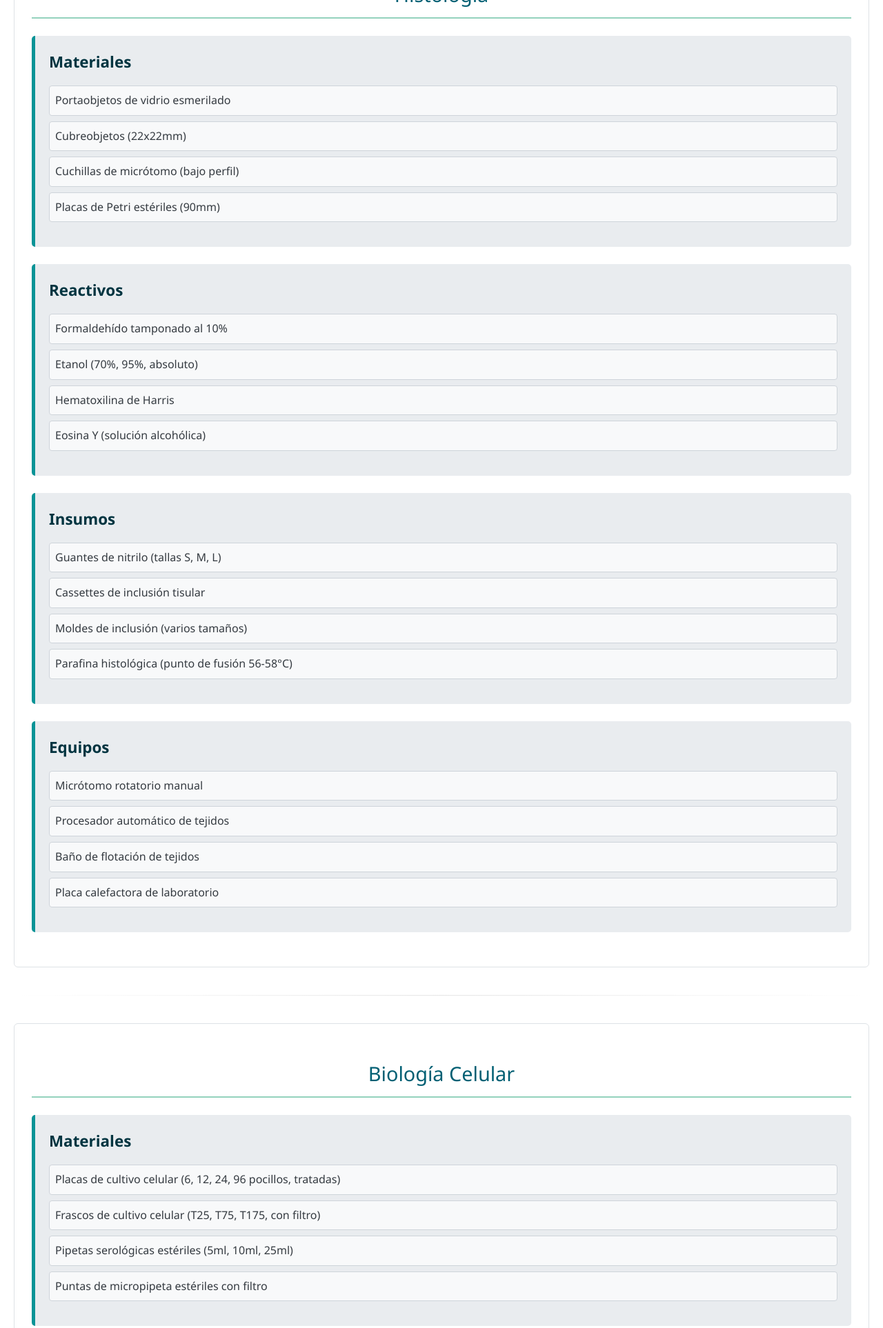
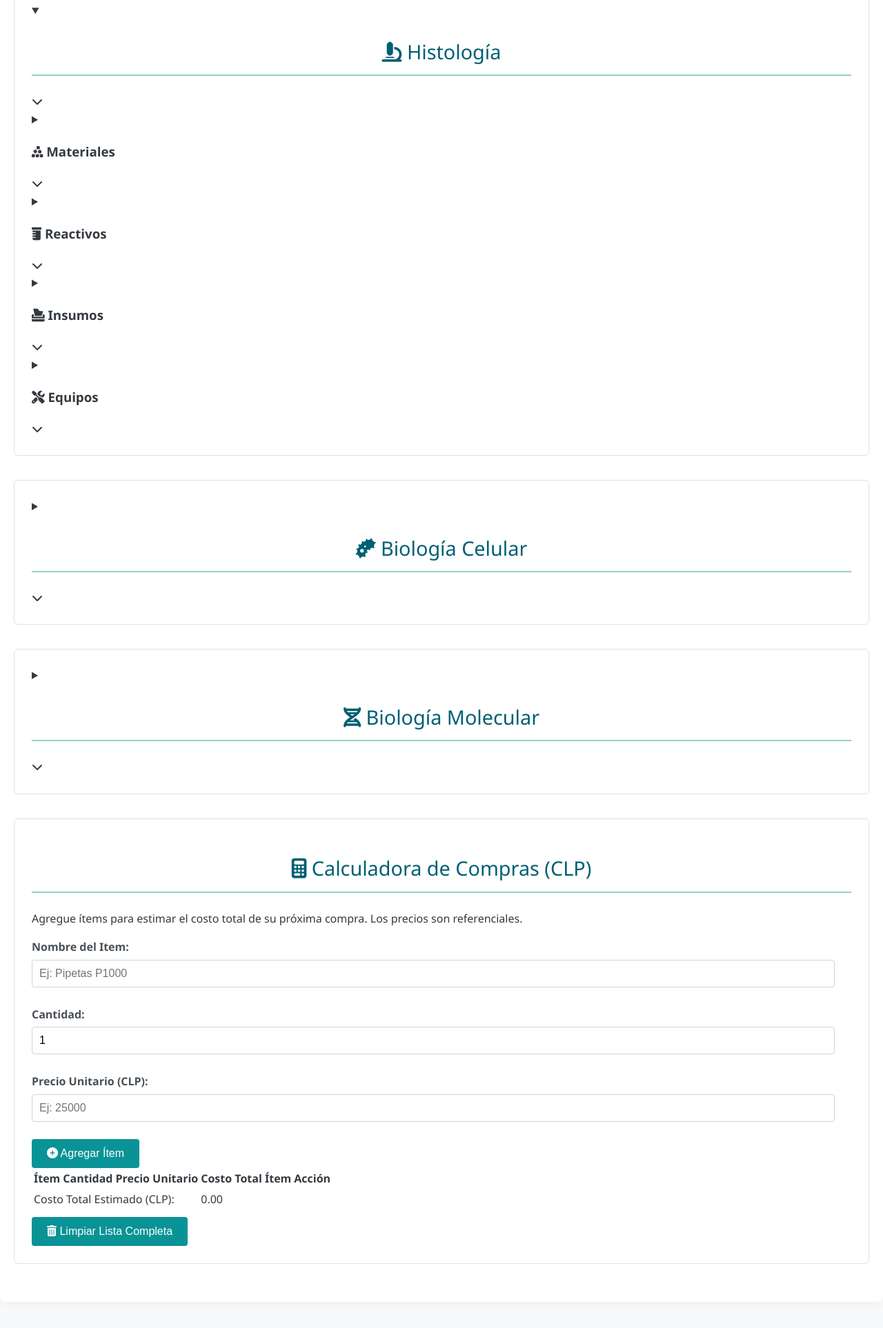
Before and after one commit to Leolib87/Materia-Vida-y-Mentes-, a plain HTML site: page index.html in a window 1280 px wide. Shown: the part 235-2161 px from the top of the page at 69% size. Drawn offline with Linux system fonts and the light colour scheme.

Commit message:
Update index.html

```diff
--- a/index.html
+++ b/index.html
@@ -3,103 +3,127 @@
 <head>
     <meta charset="UTF-8">
     <meta name="viewport" content="width=device-width, initial-scale=1.0">
-    <title>Gestión de Laboratorio Avanzada</title>
+    <title>Gestión de Laboratorio Integral - Estilo Avanzado</title>
+    <link href="https://fonts.googleapis.com/css2?family=Inter:wght@400;500;600;700&display=swap" rel="stylesheet">
+    <link rel="stylesheet" href="https://cdnjs.cloudflare.com/ajax/libs/font-awesome/6.5.1/css/all.min.css">
     <link rel="stylesheet" href="style.css">
 </head>
-<body>
-    <header>
-        <h1>Gestión de Inventario de Laboratorio 🔬</h1>
+<body class="antialiased">
+
+    <header class="app-header">
+        <div class="container">
+            <h1 class="main-title">
+                <i class="fas fa-cogs header-icon"></i> Gestión Integral de Laboratorio
+            </h1>
+            <p class="subtitle">
+                Inventario Dinámico y Calculadora de Compras Optimizada
+            </p>
+        </div>
     </header>
 
-    <main>
-        <section id="laboratorio-histologia">
-            <h2>Histología</h2>
-            <div class="categoria">
-                <h3>Materiales</h3>
-                <ul></ul>
+    <main class="container">
+
+        <section id="laboratorio-histologia" class="lab-area-section card">
+            <details class="lab-area-details" open>
+                <summary class="lab-area-summary">
+                    <h2><i class="fas fa-microscope area-icon"></i> Histología</h2>
+                    <i class="fas fa-chevron-down accordion-arrow"></i>
+                </summary>
+                <div class="area-content">
+                    <details class="categoria-details" data-category="Materiales"><summary class="categoria-summary"><h3><i class="fas fa-cubes-stacked category-icon"></i> Materiales</h3><i class="fas fa-chevron-down accordion-arrow"></i></summary><ul class="inventory-list"></ul></details>
+                    <details class="categoria-details" data-category="Reactivos"><summary class="categoria-summary"><h3><i class="fas fa-prescription-bottle category-icon"></i> Reactivos</h3><i class="fas fa-chevron-down accordion-arrow"></i></summary><ul class="inventory-list"></ul></details>
+                    <details class="categoria-details" data-category="Insumos"><summary class="categoria-summary"><h3><i class="fas fa-box-tissue category-icon"></i> Insumos</h3><i class="fas fa-chevron-down accordion-arrow"></i></summary><ul class="inventory-list"></ul></details>
+                    <details class="categoria-details" data-category="Equipos"><summary class="categoria-summary"><h3><i class="fas fa-tools category-icon"></i> Equipos</h3><i class="fas fa-chevron-down accordion-arrow"></i></summary><ul class="inventory-list"></ul></details>
                 </div>
-            <div class="categoria">
-                <h3>Reactivos</h3>
-                <ul></ul>
-            </div>
-            <div class="categoria">
-                <h3>Insumos</h3>
-                <ul></ul>
-            </div>
-            <div class="categoria">
-                <h3>Equipos</h3>
-                <ul></ul>
-            </div>
+            </details>
         </section>
 
-        <hr>
-
-        <section id="laboratorio-biologia-celular">
-            <h2>Biología Celular</h2>
-            <div class="categoria">
-                <h3>Materiales</h3>
-                <ul></ul>
+        <section id="laboratorio-biologia-celular" class="lab-area-section card">
+            <details class="lab-area-details">
+                <summary class="lab-area-summary">
+                    <h2><i class="fas fa-bacterium area-icon"></i> Biología Celular</h2>
+                    <i class="fas fa-chevron-down accordion-arrow"></i>
+                </summary>
+                <div class="area-content">
+                    <details class="categoria-details" data-category="Materiales"><summary class="categoria-summary"><h3><i class="fas fa-cubes-stacked category-icon"></i> Materiales</h3><i class="fas fa-chevron-down accordion-arrow"></i></summary><ul class="inventory-list"></ul></details>
+                    <details class="categoria-details" data-category="Reactivos"><summary class="categoria-summary"><h3><i class="fas fa-prescription-bottle category-icon"></i> Reactivos</h3><i class="fas fa-chevron-down accordion-arrow"></i></summary><ul class="inventory-list"></ul></details>
+                    <details class="categoria-details" data-category="Insumos"><summary class="categoria-summary"><h3><i class="fas fa-box-tissue category-icon"></i> Insumos</h3><i class="fas fa-chevron-down accordion-arrow"></i></summary><ul class="inventory-list"></ul></details>
+                    <details class="categoria-details" data-category="Equipos"><summary class="categoria-summary"><h3><i class="fas fa-tools category-icon"></i> Equipos</h3><i class="fas fa-chevron-down accordion-arrow"></i></summary><ul class="inventory-list"></ul></details>
                 </div>
-            <div class="categoria">
-                <h3>Reactivos</h3>
-                <ul></ul>
-            </div>
-            <div class="categoria">
-                <h3>Insumos</h3>
-                <ul></ul>
-            </div>
-            <div class="categoria">
-                <h3>Equipos</h3>
-                <ul></ul>
-            </div>
+            </details>
         </section>
 
-        <hr>
-
-        <section id="laboratorio-biologia-molecular">
-            <h2>Biología Molecular</h2>
-            <div class="categoria">
-                <h3>Materiales</h3>
-                <ul></ul>
+        <section id="laboratorio-biologia-molecular" class="lab-area-section card">
+            <details class="lab-area-details">
+                <summary class="lab-area-summary">
+                    <h2><i class="fas fa-dna area-icon"></i> Biología Molecular</h2>
+                    <i class="fas fa-chevron-down accordion-arrow"></i>
+                </summary>
+                <div class="area-content">
+                    <details class="categoria-details" data-category="Materiales"><summary class="categoria-summary"><h3><i class="fas fa-cubes-stacked category-icon"></i> Materiales</h3><i class="fas fa-chevron-down accordion-arrow"></i></summary><ul class="inventory-list"></ul></details>
+                    <details class="categoria-details" data-category="Reactivos"><summary class="categoria-summary"><h3><i class="fas fa-prescription-bottle category-icon"></i> Reactivos</h3><i class="fas fa-chevron-down accordion-arrow"></i></summary><ul class="inventory-list"></ul></details>
+                    <details class="categoria-details" data-category="Insumos"><summary class="categoria-summary"><h3><i class="fas fa-box-tissue category-icon"></i> Insumos</h3><i class="fas fa-chevron-down accordion-arrow"></i></summary><ul class="inventory-list"></ul></details>
+                    <details class="categoria-details" data-category="Equipos"><summary class="categoria-summary"><h3><i class="fas fa-tools category-icon"></i> Equipos</h3><i class="fas fa-chevron-down accordion-arrow"></i></summary><ul class="inventory-list"></ul></details>
                 </div>
-            <div class="categoria">
-                <h3>Reactivos</h3>
-                <ul></ul>
-            </div>
-            <div class="categoria">
-                <h3>Insumos</h3>
-                <ul></ul>
-            </div>
-            <div class="categoria">
-                <h3>Equipos</h3>
-                <ul></ul>
-            </div>
+            </details>
         </section>
 
-        <hr>
+        <section id="calculadora-compras" class="card">
+            <h2 class="section-title"><i class="fas fa-calculator"></i> Calculadora de Compras (CLP)</h2>
+            <p class="section-subtitle">
+                Agregue ítems para estimar el costo total de su próxima compra. Los precios son referenciales.
+            </p>
 
-        <section id="calculadora-compras">
-            <h2>Calculadora de Compras 🛒</h2>
+            <div class="form-inputs-grid">
                  <div>
-                <label for="item-nombre">Nombre del Item (Reactivo, Material, Insumo o Equipo):</label>
-                <input type="text" id="item-nombre" name="item-nombre" placeholder="Ej: Etanol 99%">
+                    <label for="calc-item-nombre">Nombre del Item:</label>
+                    <input type="text" id="calc-item-nombre" class="form-input" placeholder="Ej: Pipetas P1000">
                 </div>
                 <div>
-                <label for="item-valor">Valor Unitario (CLP):</label>
-                <input type="number" id="item-valor" name="item-valor" min="0" step="any" placeholder="Ej: 5000">
+                    <label for="calc-item-cantidad">Cantidad:</label>
+                    <input type="number" id="calc-item-cantidad" class="form-input" value="1" min="1">
                 </div>
-            <button id="agregar-item-btn">Agregar a la Lista de Compra</button>
+                <div>
+                    <label for="calc-item-precio">Precio Unitario (CLP):</label>
+                    <input type="number" id="calc-item-precio" class="form-input" placeholder="Ej: 25000" min="0" step="any">
+                </div>
+                <button id="calc-add-item-btn" class="btn btn-success self-end">
+                    <i class="fas fa-plus-circle"></i> Agregar Ítem
+                </button>
+            </div>
 
-            <h3>Lista de Compra Propuesta:</h3>
-            <ul id="lista-compra">
-                </ul>
-            <p><strong>Valor Total Estimado: CLP <span id="valor-total">0.00</span></strong></p>
-            <button id="limpiar-lista-btn">Limpiar Lista</button>
+            <div class="table-responsive-container mt-6">
+                <table id="tabla-calculadora" class="styled-table">
+                    <thead>
+                        <tr>
+                            <th>Ítem</th>
+                            <th>Cantidad</th>
+                            <th>Precio Unitario</th>
+                            <th>Costo Total Ítem</th>
+                            <th>Acción</th>
+                        </tr>
+                    </thead>
+                    <tbody>
+                        </tbody>
+                    <tfoot>
+                        <tr>
+                            <td colspan="3" class="text-right">Costo Total Estimado (CLP):</td>
+                            <td id="calc-grand-total" class="grand-total-value">0.00</td>
+                            <td></td>
+                        </tr>
+                    </tfoot>
+                </table>
+            </div>
+             <button id="calc-clear-list-btn" class="btn btn-danger mt-6">
+                <i class="fas fa-trash-alt"></i> Limpiar Lista Completa
+            </button>
         </section>
+
     </main>
 
-    <footer>
-        <p>&copy; 2025 Gestión de Laboratorio Avanzada</p>
+    <footer class="app-footer">
+        <p>&copy; <span id="currentYear"></span> Gestión Integral de Laboratorio. Optimizada para profesionales.</p>
+        <p class_subtle-text>La información y precios son referenciales.</p>
     </footer>
 
     <script src="script.js"></script>
```
Lines whose indentation alone changed are shown as unchanged.
